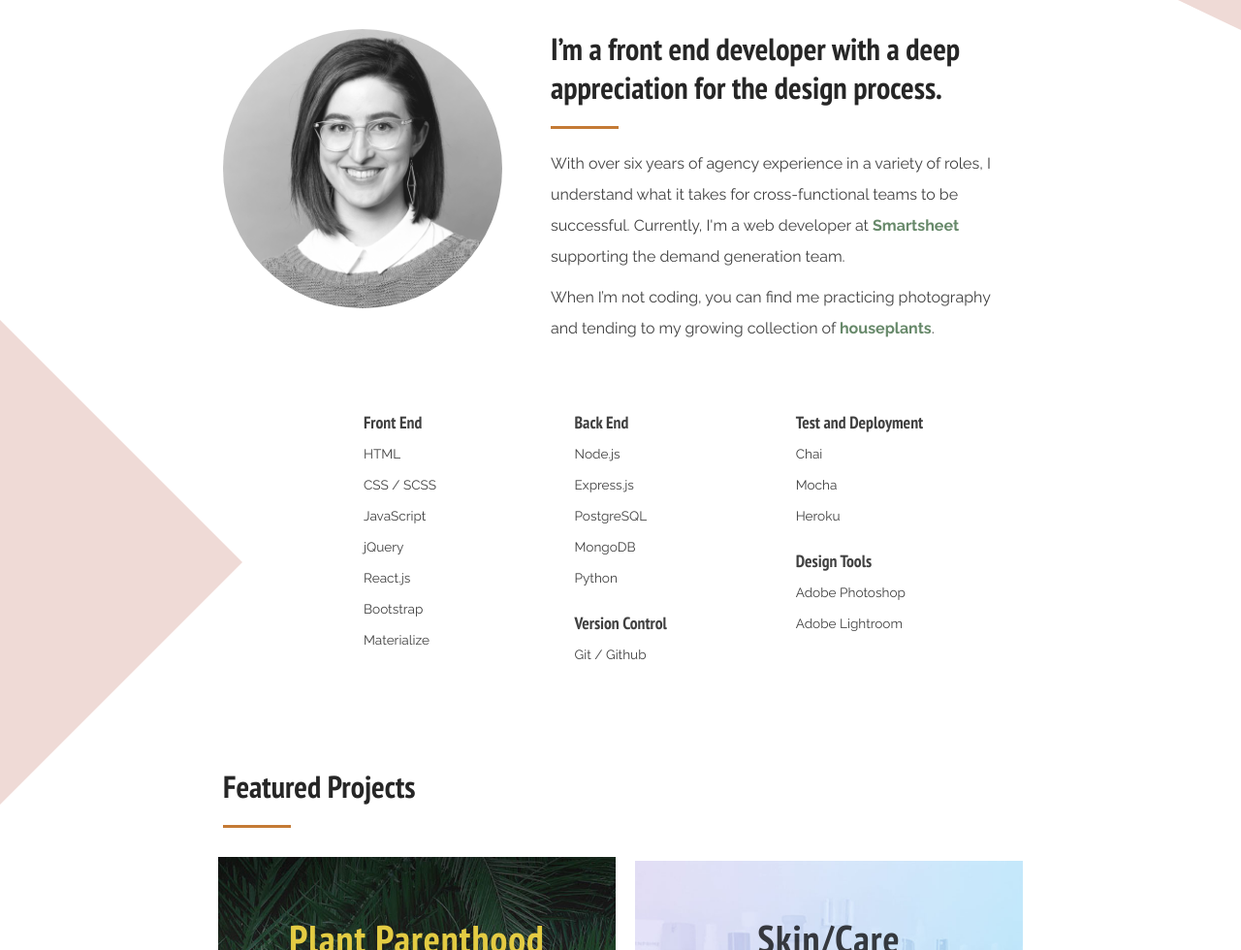
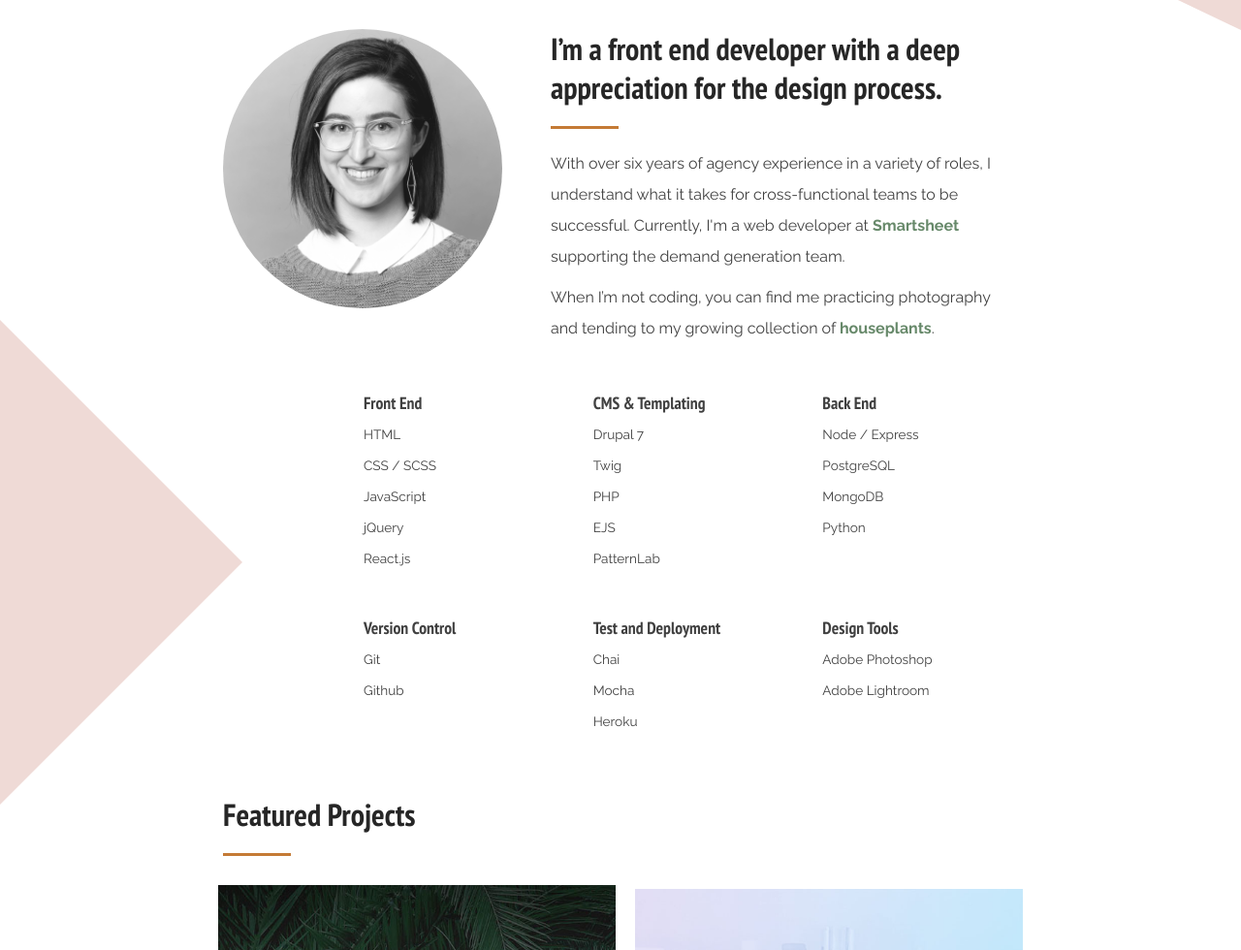
Before and after one commit to jacquelynmarcella/jacquelynmarcella.github.io, a plain HTML site: page index.html in a window 1280 px wide. Shown: the part 769-1749 px from the top of the page at 97% size. Drawn offline with nearby package versions, Linux system fonts and the light colour scheme.

Commit message:
grid updates

```diff
--- a/css/style.css
+++ b/css/style.css
@@ -216,6 +216,7 @@ a.nav-resume:hover {
 	transform: skewY(25.5deg);
   	transform-origin: top right;
   	transition: all 1.5s;
+  	transition-delay: 250ms;
   	position: absolute;
   	top: 0;
   	left: 0;
@@ -438,26 +439,22 @@ footer a:hover > svg > path, footer a:hover > span {
 .about-item ul {
 	list-style: none;
 	padding-left: 0;
-	margin-bottom: 15px;
 }
 
-.about-item.skills ul:last-of-type {
-	margin-bottom: 0;
+.about-item.skills {
+	margin: 0;
+	padding: 20px;
 }
 
 li {
 	font-size: .85em;
 }
 
-.about-item.skills {
-	padding: 20px;
-	margin: 20px 0 40px 0;
-	min-width: 25%;
-}
-
-.flex-grid.nowrap.skills {
-	align-items: flex-start;
-	margin-left: 140px;
+.skills.grid {
+	display: grid;
+	grid-template-columns: repeat(auto-fill, minmax(200px, 1fr));
+	margin-left: auto;
+	max-width: calc(100% - 140px);
 }
 
 .headshot {
@@ -960,6 +957,10 @@ div.section.project-nav {
 		visibility: hidden;
 	}
 
+	.skills.grid {
+		max-width: 100%;
+	}
+
 	.portfolio-item .portfolio-text {
 		padding: 20px;
 	}
--- a/index.html
+++ b/index.html
@@ -3,7 +3,7 @@
 <head>
 	<meta charset="utf-8">
 	<meta name="viewport" content="width=device-width, initial-scale=1">
-	<meta name="description" content="Front end leaning full stack developer. Based in Seattle. Experienced in Javascript, CSS, jQuery, and React.js." />
+	<meta name="description" content="Front end leaning full stack developer. Based in Seattle. Experienced in Javascript, CSS/SCSS, jQuery, and React.js." />
 	<title>Jacquelyn Marcella | Front End Developer</title>
 	<link rel="stylesheet" href="https://ajax.googleapis.com/ajax/libs/jqueryui/1.12.1/themes/smoothness/jquery-ui.css">
 	<link href="https://fonts.googleapis.com/css?family=Raleway:400,600,700|PT+Sans+Narrow:700" rel="stylesheet">
@@ -64,7 +64,7 @@
 		<div class="arrow-right">
 		</div>
 		<!-- Skills -->
-		<div class="flex-grid nowrap skills">
+		<div class="skills grid">
 			<div class="about-item skills">
 				<h5>Front End</h5>
 				<ul>
@@ -73,22 +73,32 @@
 					<li>JavaScript</li>
 					<li>jQuery</li>
 					<li>React.js</li>
-					<li>Bootstrap</li>
-					<li>Materialize</li>
+				</ul>
+			</div>
+			<div class="about-item skills">
+				<h5>CMS & Templating</h5>
+				<ul>
+					<li>Drupal 7</li>
+					<li>Twig</li>
+					<li>PHP</li>
+					<li>EJS</li>
+					<li>PatternLab</li>
 				</ul>
 			</div>
 			<div class="about-item skills">
 				<h5>Back End</h5>
 				<ul>
-					<li>Node.js</li>
-					<li>Express.js</li>
+					<li>Node / Express</li>
 					<li>PostgreSQL</li>
 					<li>MongoDB</li>
 					<li>Python</li>
 				</ul>
+			</div>
+			<div class="about-item skills">
 				<h5>Version Control</h5>
 				<ul>
-					<li>Git / Github</li>
+					<li>Git</li>
+					<li>Github</li>
 				</ul>
 			</div>
 			<div class="about-item skills">
@@ -98,6 +108,8 @@
 					<li>Mocha</li>
 					<li>Heroku</li>
 				</ul>
+			</div>
+			<div class="about-item skills">
 				<h5>Design Tools</h5>
 				<ul>
 					<li>Adobe Photoshop</li>
```
